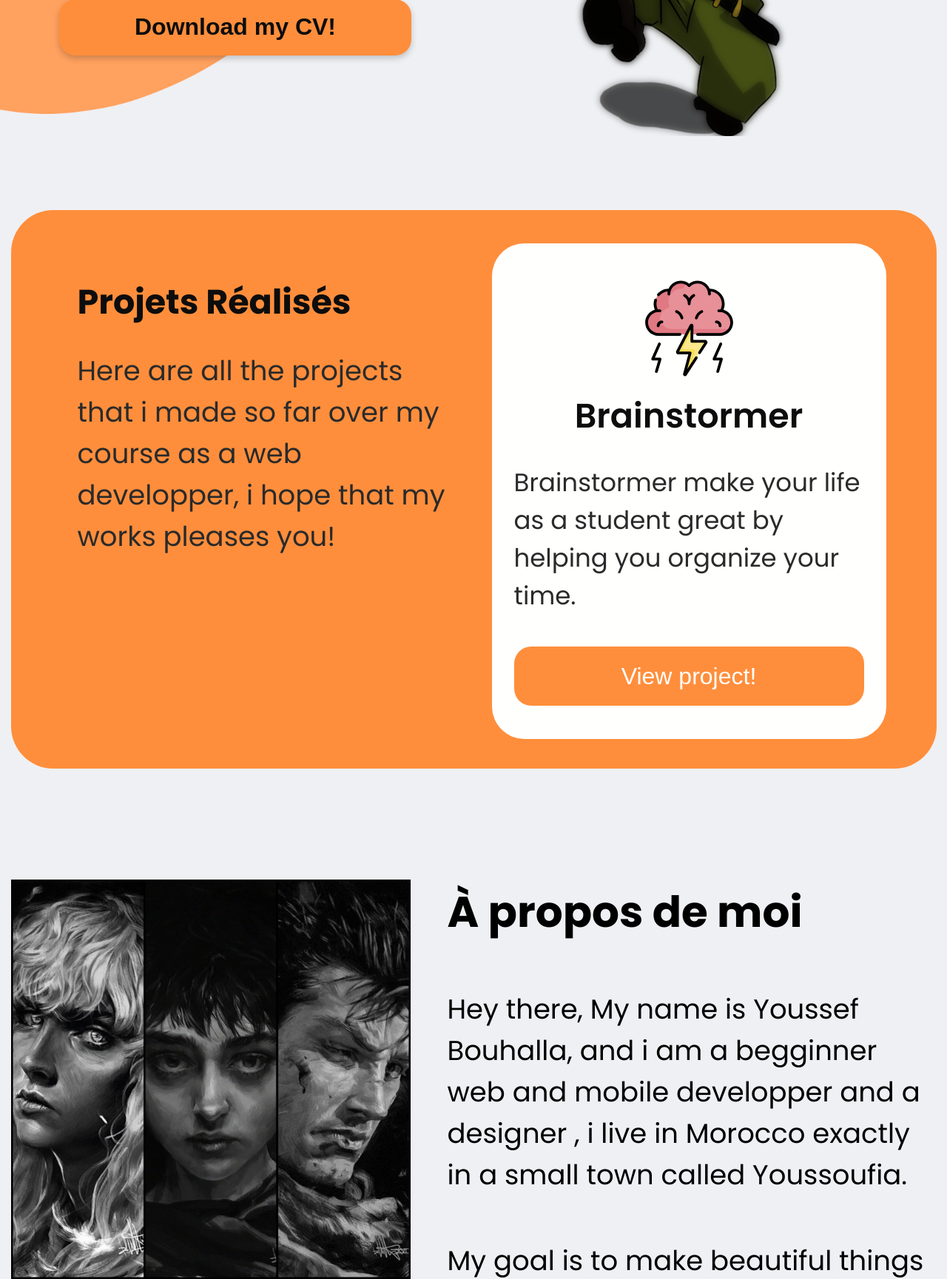
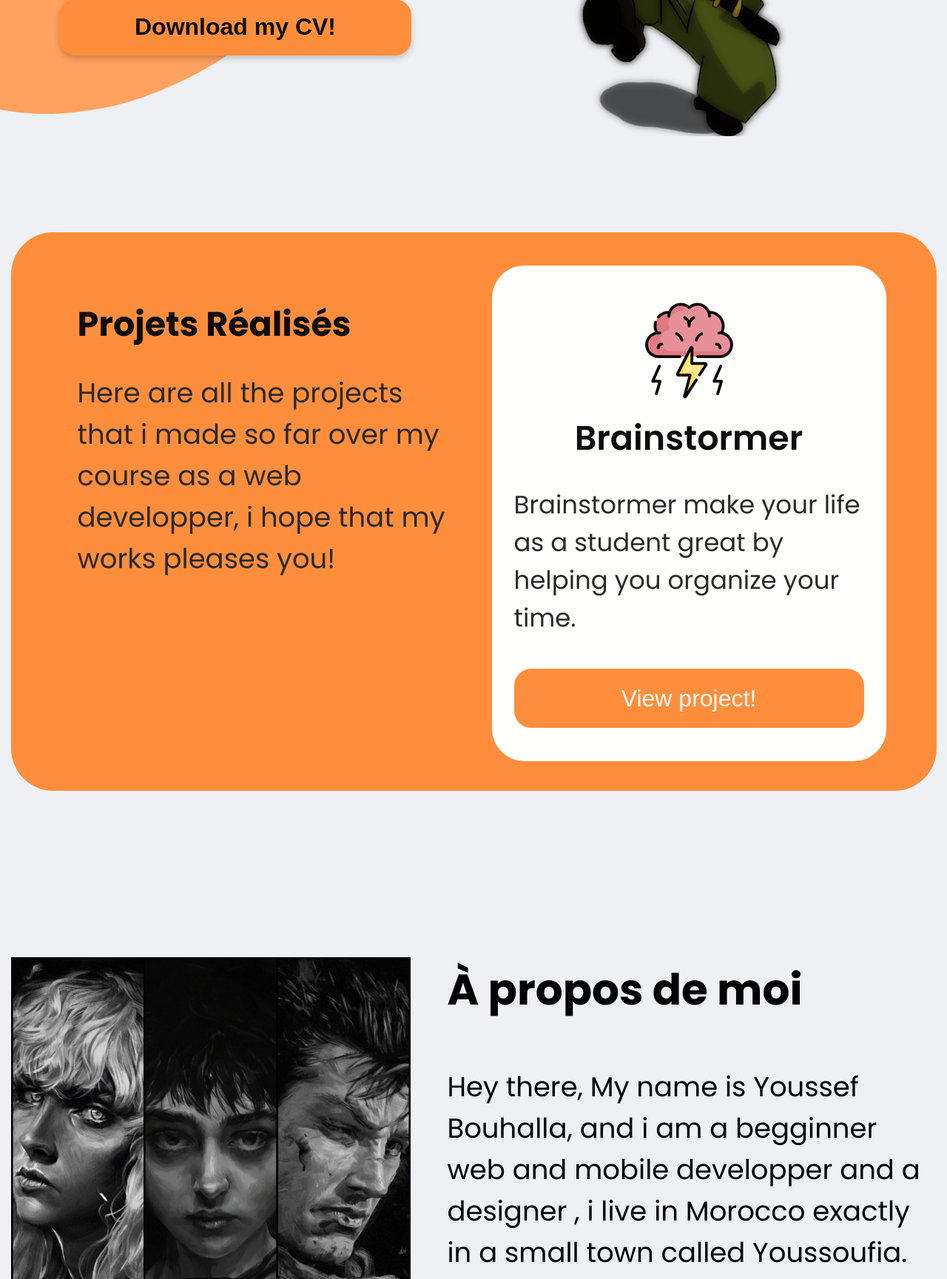
Before and after one commit to KarimELMARSI/test_formation, a PHP site: page / in a window 1280 px wide; the page is wider, and only the part inside the window is pictured. Shown: the part 640-2369 px from the top of that part at 74% size. Run offline with PHP 8.4, Linux system fonts and the light colour scheme.

Commit message:
projects css margin modification

```diff
--- a/css/style.css
+++ b/css/style.css
@@ -168,7 +168,11 @@ body {
     padding: 60px;
 }
 .project_container{
-    margin-top: 100px;
+    height: 905px;
+    display: flex;
+    margin-top: 55px;
+    flex-direction: column;
+    justify-content: flex-end;
 }
 .project_section{
     display: flex;
```
